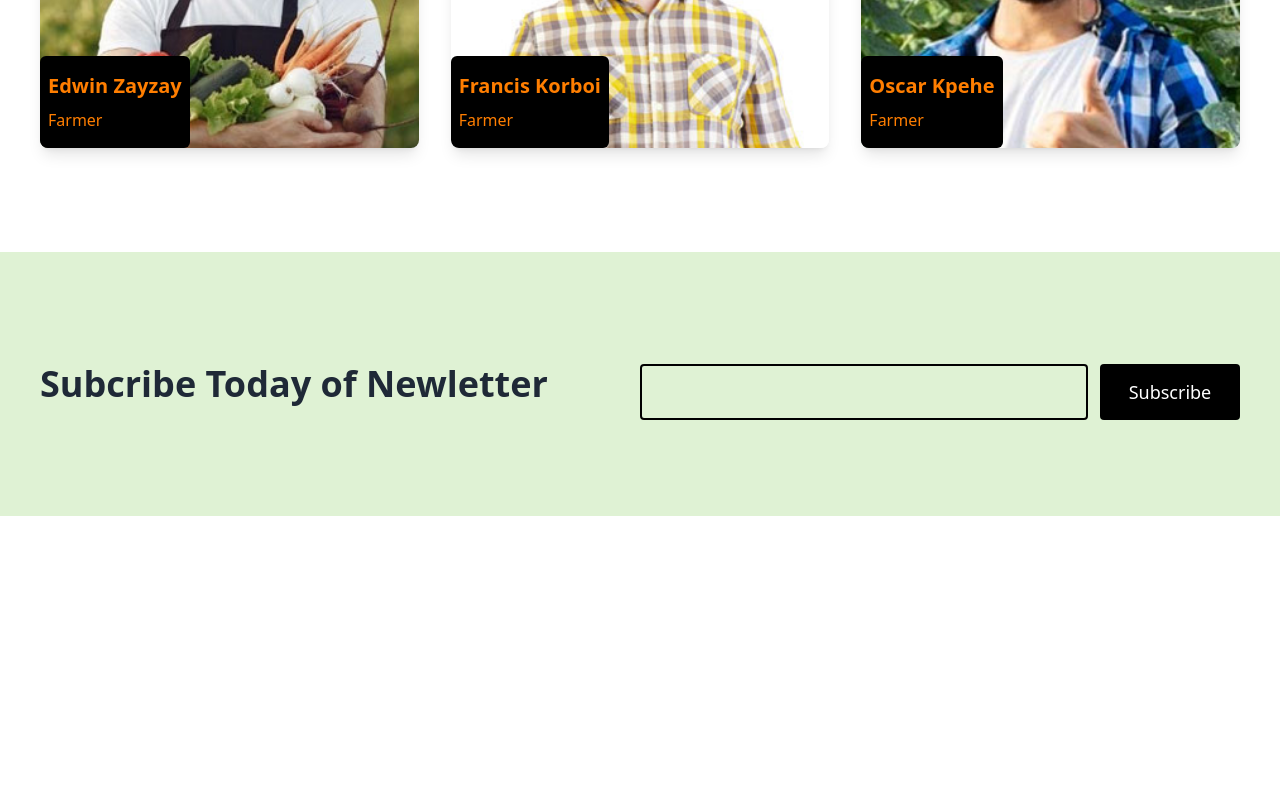
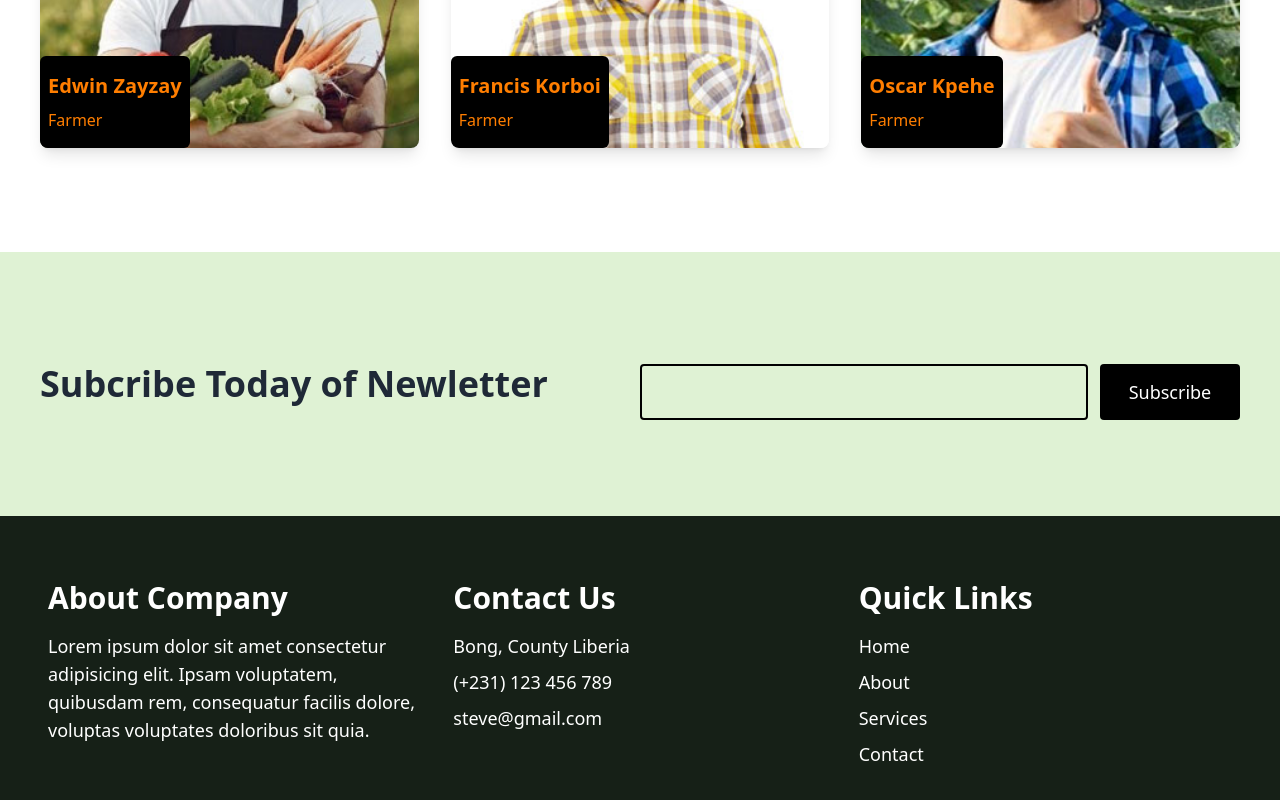
Before and after one commit to mulbahoplanojames/SteveCom, a React (Vite) app: page / in a window 1280 px wide. Shown: the part 4770-5570 px from the top of the page. Before the commit the page ends 5286 px from the top, so only its background shows below. Built offline with nearby package versions, Linux system fonts and the light colour scheme.

Commit message:
Working on the Product Components

```diff
--- a/src/Layouts/Footer/Footer.jsx
+++ b/src/Layouts/Footer/Footer.jsx
@@ -1,11 +1,49 @@
+import { Link } from "react-router-dom";
+
 const Footer = () => {
   return (
-    <div>
-      <div className="">
-        <h1 className="text-3xl font-bold">FOoter</h1>
-        <p className="text-sm font-semibold">Welcome Back, John Doe</p>
+    <>
+      <div className="grid md:grid-cols-3 grid-cols-1 bg-dark text-white py-16 md:px-12 px-6 md:gap-8 gap-y-10 ">
+        <div className="">
+          <h1 className="text-3xl font-bold pb-4">About Company</h1>
+
+          <p className="text-lg">
+            Lorem ipsum dolor sit amet consectetur adipisicing elit. Ipsam
+            voluptatem, quibusdam rem, consequatur facilis dolore, voluptas
+            voluptates doloribus sit quia.
+          </p>
+        </div>
+        <div className="">
+          <h1 className="text-3xl font-bold pb-4">Contact Us</h1>
+          <ul className="flex flex-col">
+            <li className="text-lg hover:text-primary pb-2">
+              Bong, County Liberia
+            </li>
+            <li className="text-lg hover:text-primary pb-2">
+              (+231) 123 456 789
+            </li>
+            <li className="text-lg hover:text-primary pb-2">steve@gmail.com</li>
+          </ul>
+        </div>
+        <div className="">
+          <h1 className="text-3xl font-bold pb-4">Quick Links</h1>
+          <ul className="flex flex-col">
+            <Link to="/" className="text-lg hover:text-primary pb-2">
+              Home
+            </Link>
+            <Link to="/about" className="text-lg hover:text-primary pb-2">
+              About
+            </Link>
+            <Link to="/service" className="text-lg hover:text-primary pb-2">
+              Services
+            </Link>
+            <Link to="/contact" className="text-lg hover:text-primary pb-2">
+              Contact
+            </Link>
+          </ul>
+        </div>
       </div>
-    </div>
+    </>
   );
 };
 
--- a/src/Layouts/Layout/Layout.jsx
+++ b/src/Layouts/Layout/Layout.jsx
@@ -9,7 +9,7 @@ const Layout = () => {
       <NavHeader />
       <Navbar />
       <div className="md:mt-[6rem] mt-[11.8rem]">{<Outlet />}</div>
-      {/* <Footer /> */}
+      <Footer />
     </>
   );
 };
```
